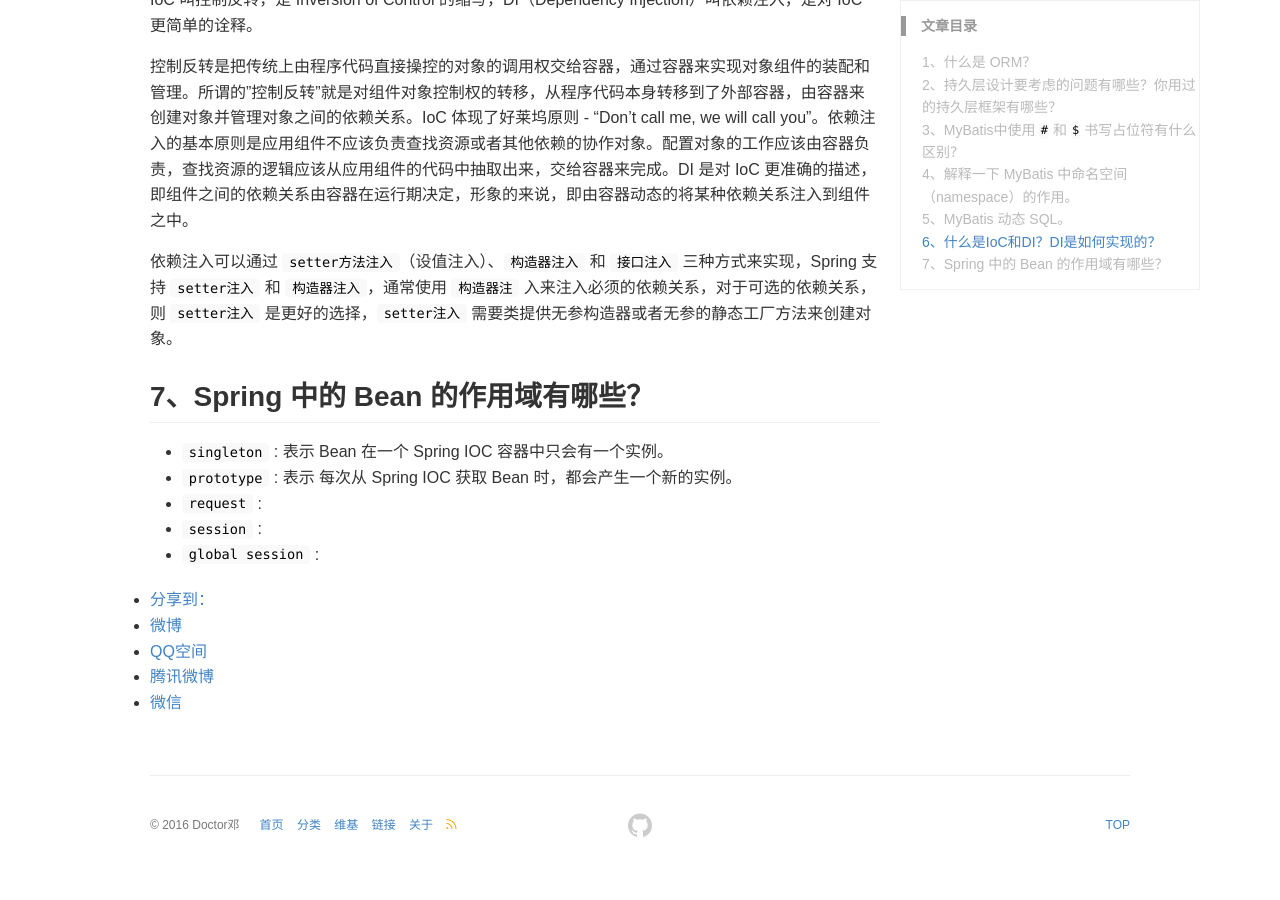
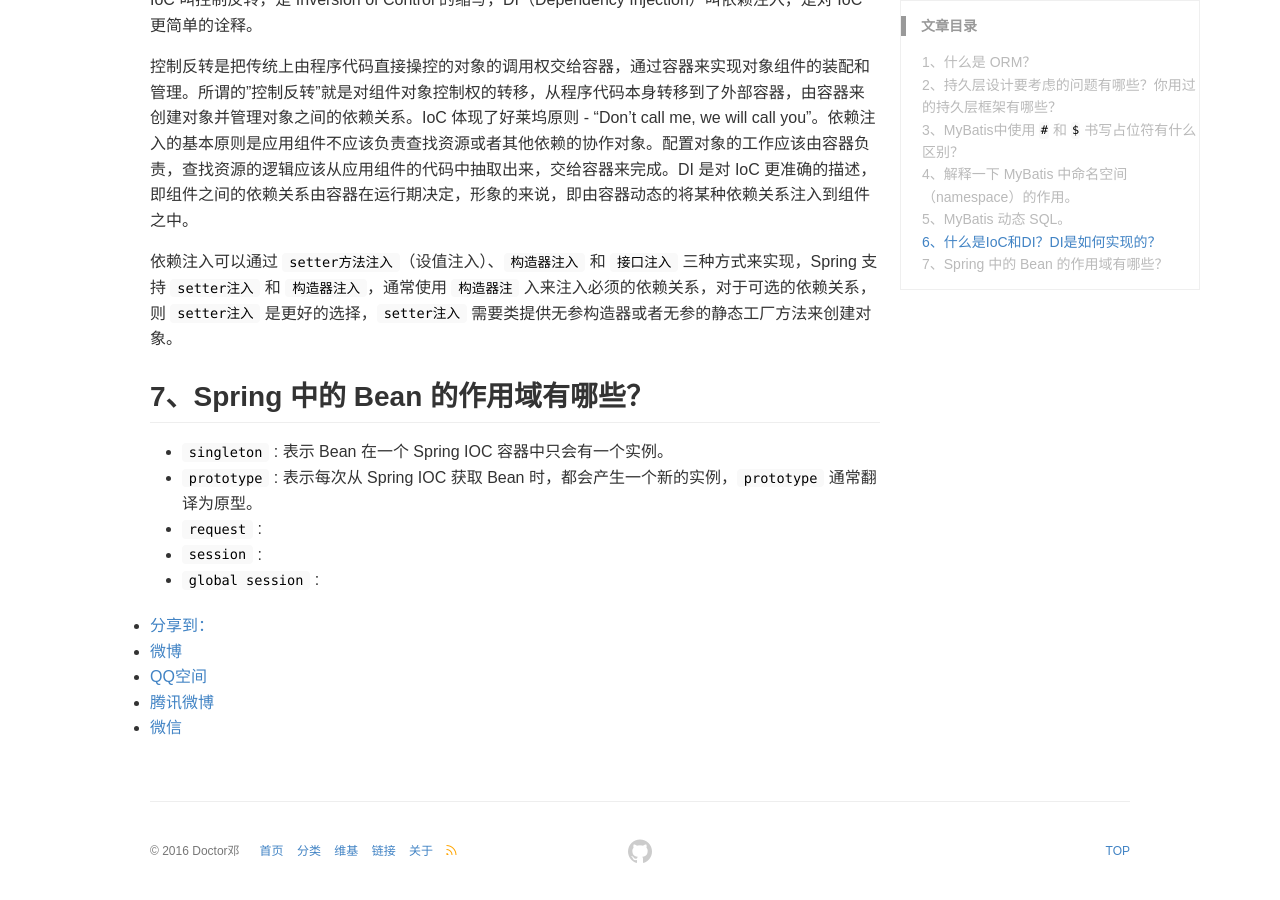
Before and after one commit to DoctorDeng/DoctorDeng.github.io, a Jekyll site: the page built from _posts/2016-09-18-java-SSM.md, in a window 1280 px wide and 900 px high, scrolled down 3301 px. Built offline with Jekyll 4.4.1, drawn with Linux system fonts in a browser that asks for light colours; comment, search, counter and statistics services are not loaded; before the commit the page ends 4175 px from its top, so only the background shows below that.

Commit message:
modify file

```diff
--- a/_posts/2016-09-18-java-SSM.md
+++ b/_posts/2016-09-18-java-SSM.md
@@ -134,7 +134,7 @@ IoC 叫控制反转，是 Inversion of Control 的缩写，DI（Dependency Injec
 ## 7、Spring 中的 Bean 的作用域有哪些？
 
 * `singleton` : 表示 Bean 在一个 Spring IOC 容器中只会有一个实例。
-* `prototype` : 表示 每次从 Spring IOC 获取 Bean 时，都会产生一个新的实例。
+* `prototype` : 表示每次从 Spring IOC 获取 Bean 时，都会产生一个新的实例，`prototype` 通常翻译为原型。
 * `request` :
 * `session` :
 * `global session` :
```
